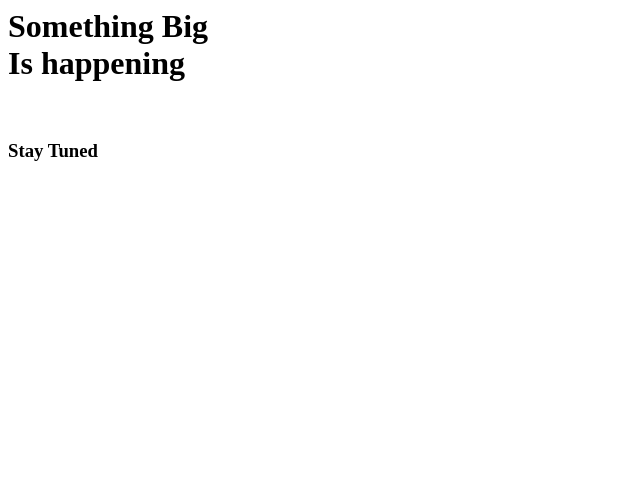
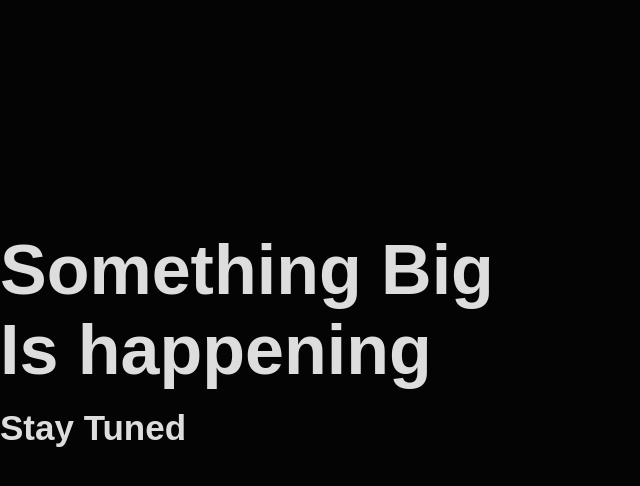
Before and after one commit to gr33nm0nk2802/REDCON, a plain HTML site: page index.html in a window 1280 px wide. Shown: the whole page, without its empty margins (0-640 px from the left). Drawn offline with Linux system fonts and the light colour scheme.

Commit message:
Update index.html

```diff
--- a/index.html
+++ b/index.html
@@ -1,5 +1,14 @@
-<div class="cover">
-      <h1>Something Big<br>Is happening </h1>
-      <br>
-      <h3>Stay Tuned</h3>
-</div>
+<!doctype html>
+<html lang="en">
+  <head>
+    <link rel="stylesheet" href="./style.css">
+    <title>Hello, world!</title>
+  </head>
+  <body>
+      <div class="cover">
+            <h1>Something Big<br>Is happening </h1>
+            <br>
+            <h3>Stay Tuned</h3>
+      </div>
+  </body>
+</html>
```
